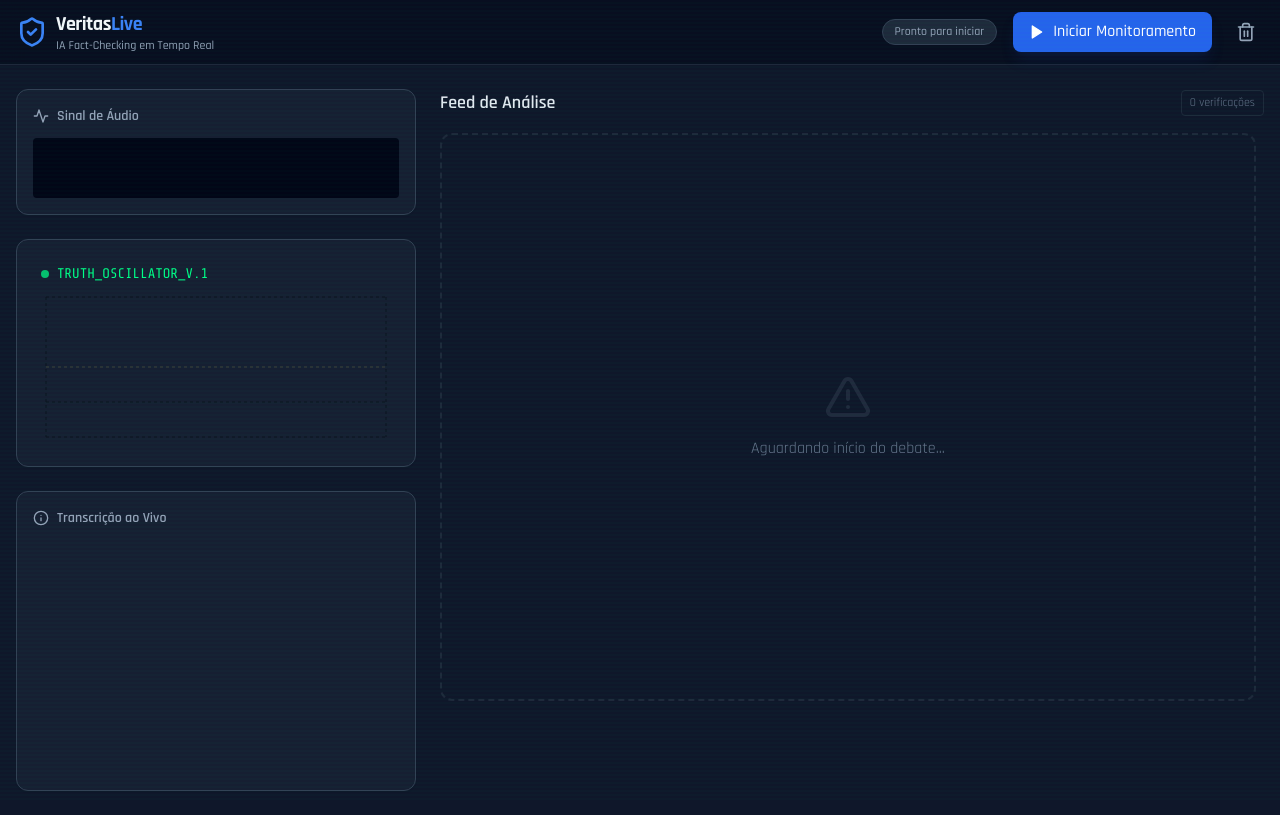
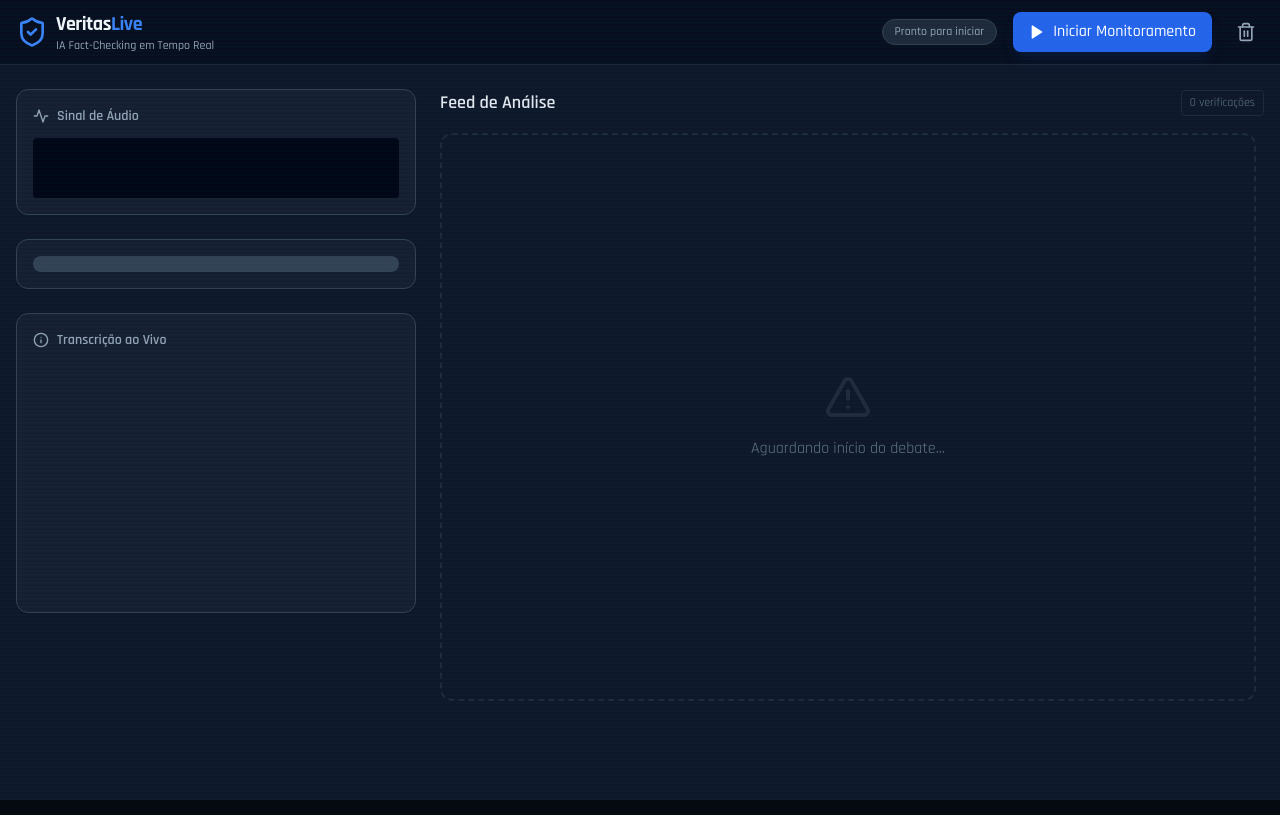
Before and after one commit to odevmaismais/real-time-fact-check, a React (Vite) app: page / in a window 1280 px wide. Built offline with nearby package versions, Linux system fonts and the light colour scheme.

Commit message:
Refactor TruthChart to use history data

```diff
--- a/components/TruthChart.tsx
+++ b/components/TruthChart.tsx
@@ -1,54 +1,35 @@
 import React from 'react';
-import {
-  LineChart,
-  Line,
-  XAxis,
-  YAxis,
-  CartesianGrid,
-  Tooltip,
-  ResponsiveContainer,
-  ReferenceLine
-} from 'recharts';
+import { AnalysisResult, VerdictType } from '../types';
 
 interface TruthChartProps {
-  data: { time: string; score: number }[];
+  history: AnalysisResult[];
 }
 
-export const TruthChart: React.FC<TruthChartProps> = ({ data }) => {
+export const TruthChart: React.FC<TruthChartProps> = ({ history }) => {
+  const stats = {
+    true: history.filter(h => h.verdict === VerdictType.TRUE).length,
+    false: history.filter(h => h.verdict === VerdictType.FALSE).length,
+    misleading: history.filter(h => h.verdict === VerdictType.MISLEADING).length,
+    total: history.length || 1
+  };
+
   return (
-    <div className="h-full w-full p-2">
-      <h3 className="text-toxic-green font-mono text-sm mb-2 flex items-center gap-2">
-        <span className="w-2 h-2 bg-toxic-green animate-pulse rounded-full"></span>
-        TRUTH_OSCILLATOR_V.1
-      </h3>
-      <div className="h-[150px] w-full">
-        <ResponsiveContainer width="100%" height="100%">
-          <LineChart data={data}>
-            <CartesianGrid strokeDasharray="3 3" stroke="#0a141f" />
-            <XAxis
-              dataKey="time"
-              hide
-            />
-            <YAxis
-              domain={[-1, 1]}
-              hide
-            />
-            <Tooltip
-              contentStyle={{ backgroundColor: '#050a10', borderColor: '#00ff88', color: '#fff' }}
-              itemStyle={{ color: '#00ff88' }}
-            />
-            <ReferenceLine y={0} stroke="#444" strokeDasharray="3 3" />
-            <Line
-              type="monotone"
-              dataKey="score"
-              stroke="#00ff88"
-              strokeWidth={2}
-              dot={false}
-              isAnimationActive={false} // Performance for real-time
-            />
-          </LineChart>
-        </ResponsiveContainer>
-      </div>
+    <div className="flex h-4 w-full rounded-full overflow-hidden bg-slate-700">
+      <div
+        style={{ width: `${(stats.true / stats.total) * 100}%` }}
+        className="bg-green-500 h-full transition-all duration-500"
+        title={`Verdadeiro: ${stats.true}`}
+      />
+      <div
+        style={{ width: `${(stats.misleading / stats.total) * 100}%` }}
+        className="bg-orange-500 h-full transition-all duration-500"
+        title={`Enganoso: ${stats.misleading}`}
+      />
+      <div
+        style={{ width: `${(stats.false / stats.total) * 100}%` }}
+        className="bg-red-500 h-full transition-all duration-500"
+        title={`Falso: ${stats.false}`}
+      />
     </div>
   );
 };
```
